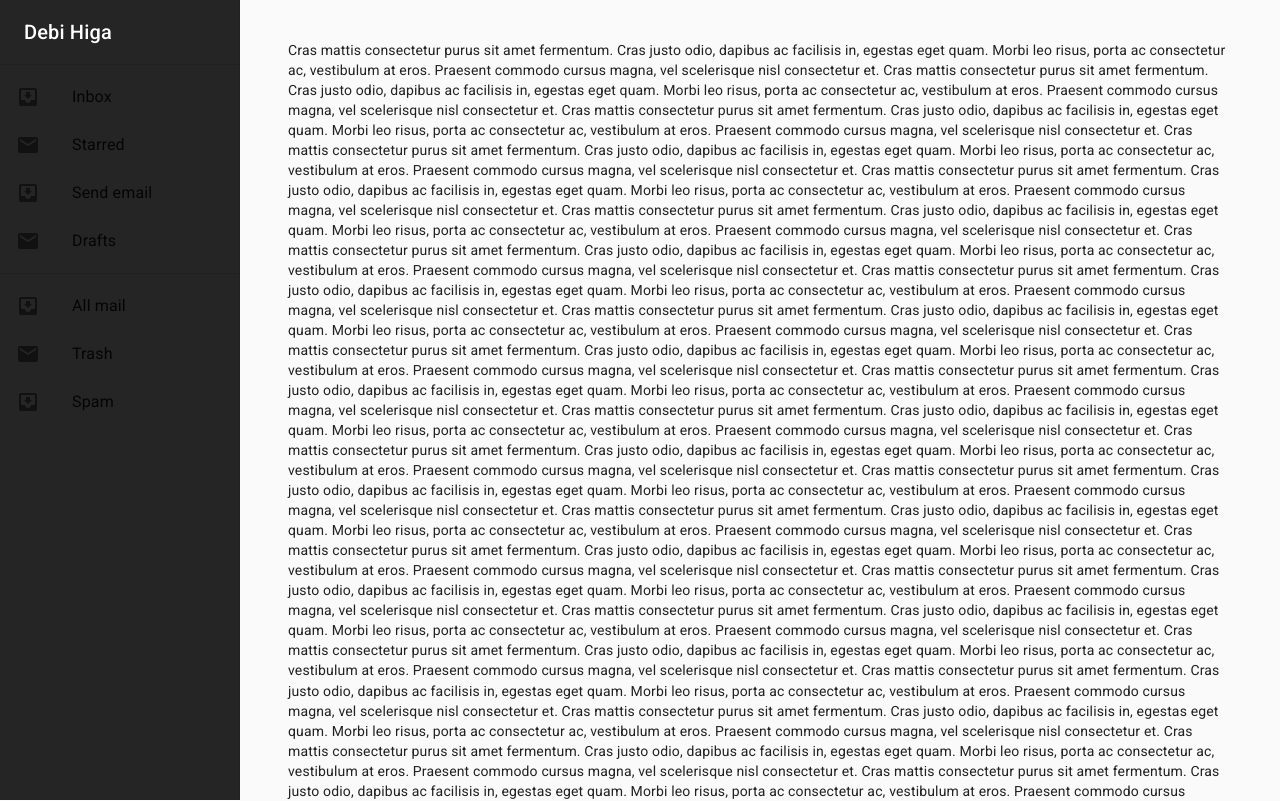
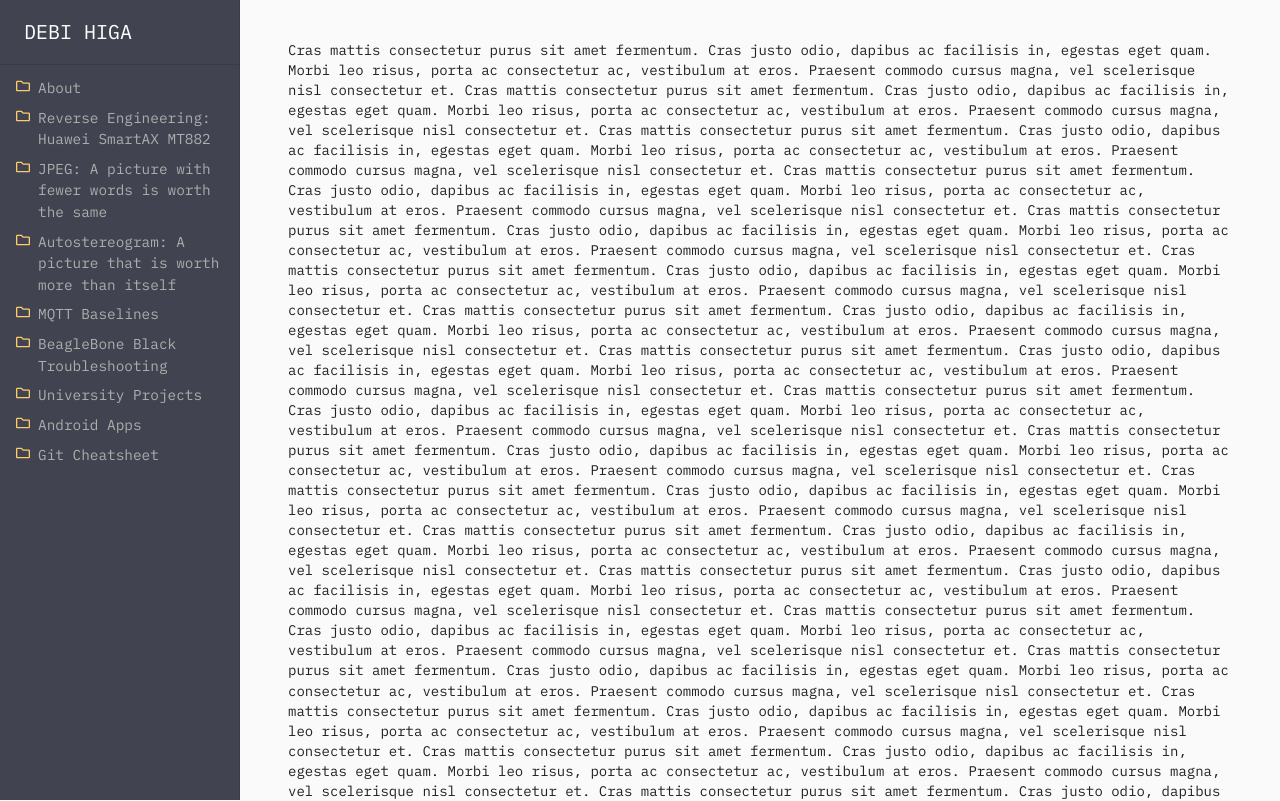
Before and after one commit to debihiga/debihiga.github.io, a React (Create React App) app: page / in a window 1280 px wide. Shown: the top 801 px of the page. Built offline with nearby package versions, Linux system fonts and the light colour scheme.

Commit message:
Added items to Menu.

```diff
--- a/package.json
+++ b/package.json
@@ -4,6 +4,10 @@
   "private": true,
   "homepage": "http://debihiga.github.io/",
   "dependencies": {
+    "@fortawesome/fontawesome-svg-core": "^1.2.28",
+    "@fortawesome/free-regular-svg-icons": "^5.13.0",
+    "@fortawesome/free-solid-svg-icons": "^5.13.0",
+    "@fortawesome/react-fontawesome": "^0.1.9",
     "@material-ui/core": "^4.9.11",
     "@material-ui/icons": "^4.9.1",
     "@testing-library/jest-dom": "^4.2.4",
--- a/public/index.html
+++ b/public/index.html
@@ -29,6 +29,9 @@
     <!-- Material UI: Font Icons -->
     <link rel="stylesheet" href="https://fonts.googleapis.com/icon?family=Material+Icons" />
     <title>React App</title>
+    <!-- Fonts -->
+      <!-- font-family: 'IBM Plex Mono', monospace; -->
+      <link rel="stylesheet" href="https://fonts.googleapis.com/css2?family=IBM+Plex+Mono&display=swap">
   </head>
   <body>
     <noscript>You need to enable JavaScript to run this app.</noscript>
--- a/src/App.js
+++ b/src/App.js
@@ -1,4 +1,6 @@
 import './App.css';
+
+import { ThemeProvider, createMuiTheme, makeStyles } from '@material-ui/core/styles';
 
 import { AnchorBackToTop } from './components/ButtonScrollTop';
 import AppBarHidden from './components/AppBarHidden';
@@ -7,7 +9,6 @@ import ButtonScrollTop from './components/ButtonScrollTop';
 import Container from '@material-ui/core/Container';
 import DrawerResponsive from './components/DrawerResponsive';
 import React from 'react';
-import { makeStyles } from '@material-ui/core/styles';
 
 const useStyles = makeStyles((theme) => ({
   root: {
@@ -23,9 +24,32 @@ const useStyles = makeStyles((theme) => ({
 
 // TODO: Create a theme
 export const drawerWidth = 240;
-export const drawerBackgroundColor = '#252526';
+// Used in DrawerResponsive and AppBarHidden
+export const drawerBackgroundColor = '#414450';
 export const drawerH6Color = '#FFF';
-export const title = "Debi Higa";
+export const title = "DEBI HIGA";
+/**
+ naranja: #ffcb6b
+azul: #7da3f3
+gris claro (flechita del menu) + el texto: #adadad
+color del menu: #414450
+rosa: #ff79c6
+celeste claro: #8be9fd
+
+    <!-- Icons -->
+    <link rel="stylesheet" href="https://fontawesome.com/icons/folder?style=solid"/>
+    <link rel="stylesheet" href="https://fontawesome.com/icons/folder?style=regular"/>
+    <link rel="stylesheet" href="https://fontawesome.com/icons/arrow-right?style=solid"/>
+
+ */
+
+const theme = createMuiTheme({
+  typography: {
+    fontFamily: [
+      '"IBM Plex Mono", monospace',
+    ].join(','),
+  },
+});
 
 function App(props) {
 
@@ -37,6 +61,7 @@ function App(props) {
   };
 
   return (
+    <ThemeProvider theme={theme}>
       <div className={classes.root}>
         <DrawerResponsive handleDrawerToggle={handleDrawerToggle}
                           mobileOpen={mobileOpen} />
@@ -60,6 +85,8 @@ function App(props) {
           </ButtonScrollTop>
         </main>
       </div>
+
+    </ThemeProvider>
   );
 }
 
--- a/src/components/DrawerResponsive.js
+++ b/src/components/DrawerResponsive.js
@@ -4,6 +4,7 @@ import { makeStyles, useTheme } from '@material-ui/core/styles';
 import CssBaseline from '@material-ui/core/CssBaseline';
 import Divider from '@material-ui/core/Divider';
 import Drawer from '@material-ui/core/Drawer';
+import { FontAwesomeIcon } from '@fortawesome/react-fontawesome'
 import Hidden from '@material-ui/core/Hidden';
 import InboxIcon from '@material-ui/icons/MoveToInbox';
 import List from '@material-ui/core/List';
@@ -15,6 +16,7 @@ import PropTypes from 'prop-types';
 import React from 'react';
 import { Toolbar } from '@material-ui/core';
 import Typography from '@material-ui/core/Typography';
+import { faFolder } from '@fortawesome/free-regular-svg-icons'
 
 const useStyles = makeStyles((theme) => ({
   appBarDrawer: {
@@ -36,7 +38,29 @@ const useStyles = makeStyles((theme) => ({
     width: drawerWidth,
     background: drawerBackgroundColor,
   },
+  listItem: {
+    paddingTop: 0,
+    paddingBottom: 0,
+    alignItems: 'baseline'
+  },
+  listItemText:{
+    fontSize:'0.9rem',
+    color: '#adadad',
+    paddingLeft: 8
+  }
 }));
+
+function ListItem1(props) {
+  const classes = useStyles();
+  return (
+    <ListItem classes={{root:classes.listItem}}
+              button
+              key={props.name} >
+          <FontAwesomeIcon icon={faFolder} color={"#ffcb6b"} />
+      <ListItemText classes={{primary:classes.listItemText}} primary={props.name} />
+    </ListItem>
+  );
+}
 
 function DrawerResponsive(props) {
   const { container } = props;
@@ -52,21 +76,15 @@ function DrawerResponsive(props) {
       </Toolbar>
       <Divider />
       <List>
-        {['Inbox', 'Starred', 'Send email', 'Drafts'].map((text, index) => (
-          <ListItem button key={text}>
-            <ListItemIcon>{index % 2 === 0 ? <InboxIcon /> : <MailIcon />}</ListItemIcon>
-            <ListItemText primary={text} />
-          </ListItem>
-        ))}
-      </List>
-      <Divider />
-      <List>
-        {['All mail', 'Trash', 'Spam'].map((text, index) => (
-          <ListItem button key={text}>
-            <ListItemIcon>{index % 2 === 0 ? <InboxIcon /> : <MailIcon />}</ListItemIcon>
-            <ListItemText primary={text} />
-          </ListItem>
-        ))}
+          <ListItem1 name={'About'}/>
+          <ListItem1 name={'Reverse Engineering: Huawei SmartAX MT882'}/>
+          <ListItem1 name={'JPEG: A picture with fewer words is worth the same'}/>
+          <ListItem1 name={'Autostereogram: A picture that is worth more than itself'}/>
+          <ListItem1 name={'MQTT Baselines'}/>
+          <ListItem1 name={'BeagleBone Black Troubleshooting'}/>
+          <ListItem1 name={'University Projects'}/>
+          <ListItem1 name={'Android Apps'}/>
+          <ListItem1 name={'Git Cheatsheet'}/>
       </List>
     </div>
   );
```
Also changed, not shown: 1 other file (tests, documents, lock files or other folders). Lines whose indentation alone changed are shown as unchanged.
